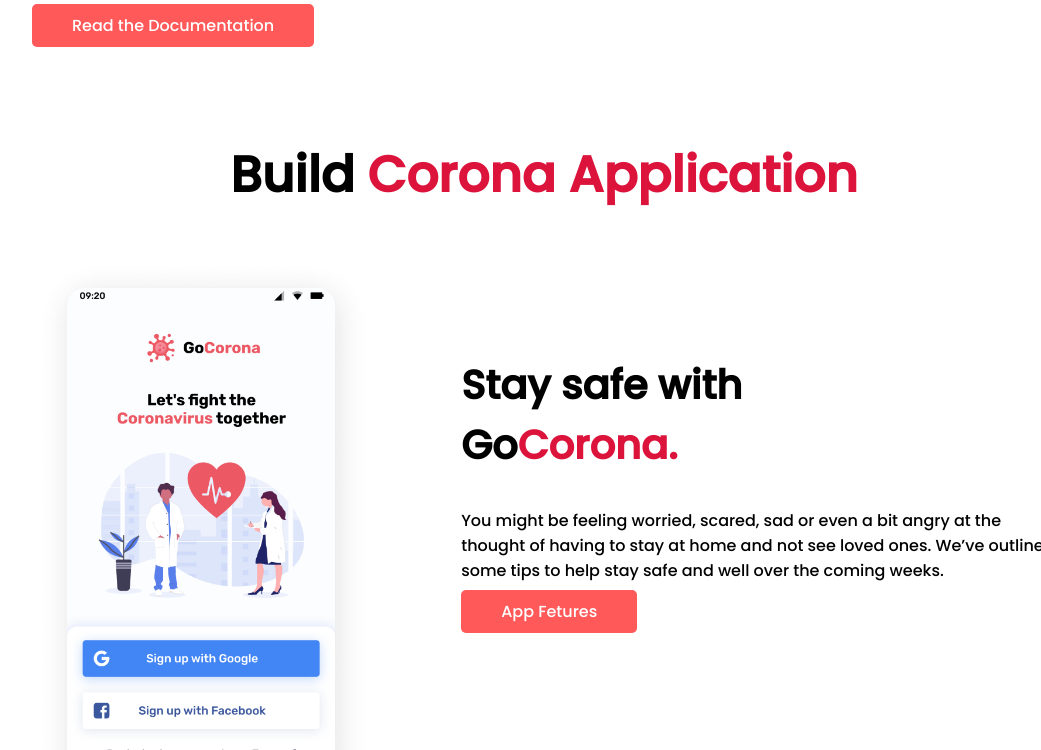
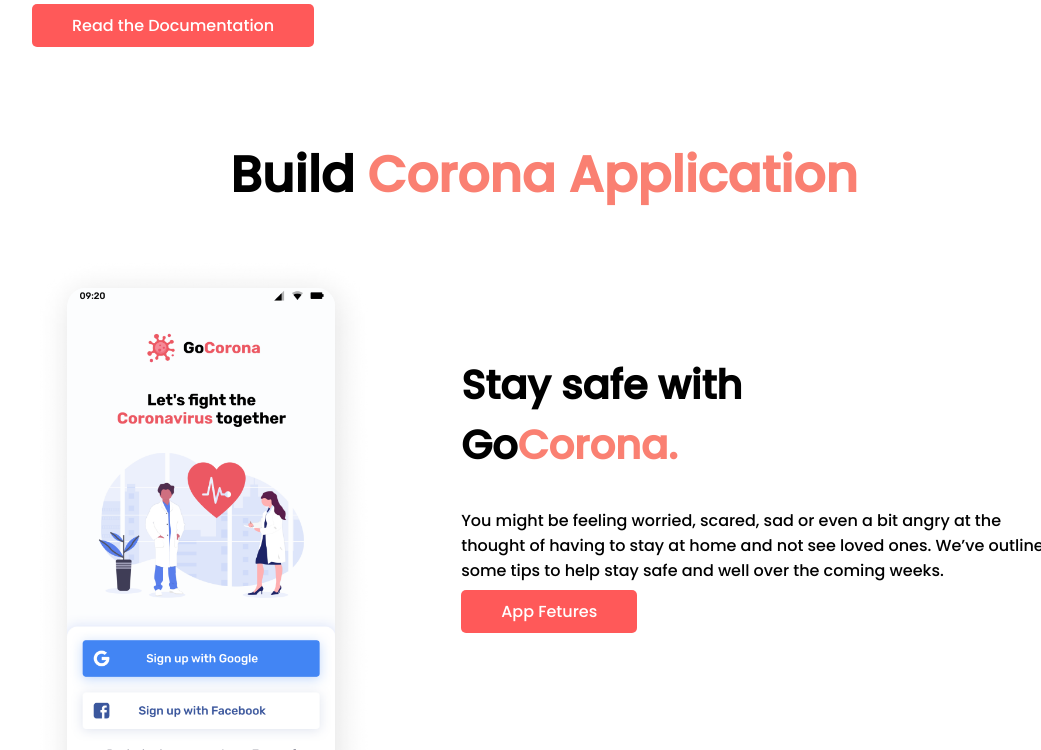
Before and after one commit to mizanurrahaman789/mission-2022, a plain HTML site: page index.html in a window 1280 px wide. Shown: the part 1950-2700 px from the top of the page, without its empty margins (96-1137 px from the left). Drawn offline with Linux system fonts and the light colour scheme.

Commit message:
color updataed

```diff
--- a/style.css
+++ b/style.css
@@ -29,7 +29,7 @@ h2{
       text-align: center;
 }
 .color-orange{
-      color: crimson;
+      color: salmon;
 }
 .checkbox{
       text-decoration: none;
```
